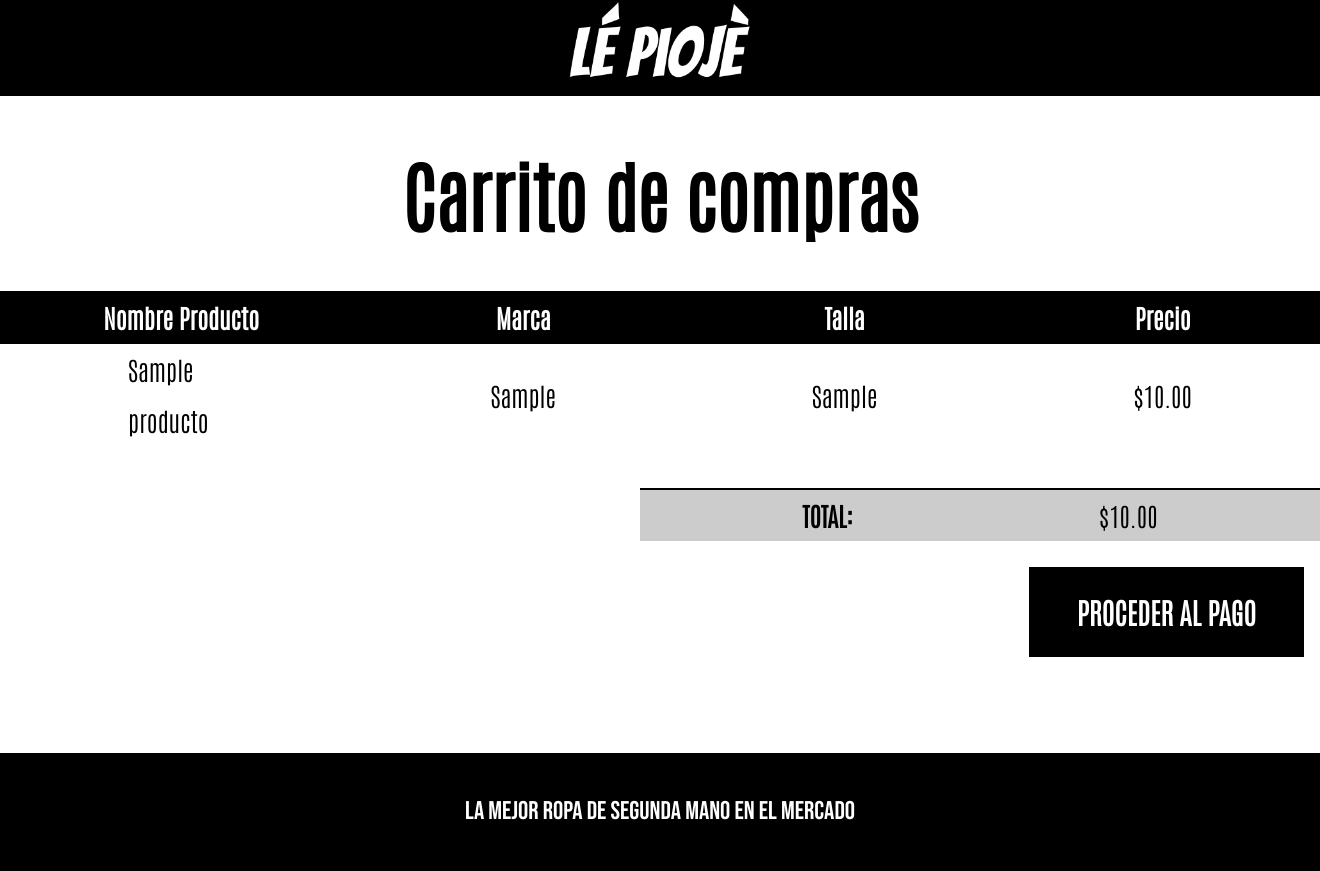
After one commit to dan13lJD/lePioje, a PHP site: page /carrito.php in a window 1320 px wide. The commit adds this page. Run offline with PHP 8.4, Linux system fonts and the light colour scheme; the visitor is signed in with stand-in values (Sample User, id 1); tables that the repository leaves empty or names only in its code hold one stand-in row (values such as "Sample post").

Commit message:
Parte de producto terminada
parte terminada

```diff
--- a/Css/estilos.css
+++ b/Css/estilos.css
@@ -464,31 +464,21 @@ img {
 }
 
 
+/* centrar la imagen del div */
+
+.centrador {
+    margin-left: auto;
+    margin-right: auto;
+    width: 12rem;
+}
+
+
 /* clase que invierte los colores de una imagen */
 
 .invertir {
     -webkit-filter: invert(100%);
     -moz-filter: invert(100%);
     filter: invert(100%);
-}
-
-
-/* centrar la imagen del div */
-
-.centrador {
-    position: relative;
-    width: 90px;
-    height: 90px;
-}
-
-.imagen {
-    position: absolute;
-    width: auto;
-    top: 0;
-    left: 37.5rem;
-    right: 0;
-    bottom: 0;
-    margin: auto;
 }
 
 
@@ -535,13 +525,14 @@ img {
 /*Estilos del modal*/
 
 .modal {
+    /* Esta clase muestra un color de fondo  negro para que se muestren las imagenes*/
     display: none;
 }
 
 .modal:target {
     display: block;
     position: fixed;
-    background: rgba(0, 0, 0, 0.8);
+    background: rgba(0, 0, 0, 0.705);
     top: 0;
     left: 0;
     width: 100%;
@@ -550,12 +541,11 @@ img {
 
 .imagen {
     width: 100%;
-    height: 50%;
     display: flex;
-    /* justify-content: center; */
     align-content: center;
     align-items: center;
-    margin-right: -350px;
+    margin-left: auto;
+    margin-right: auto;
 }
 
 .imagen a {
@@ -660,7 +650,8 @@ img {
     border: none;
     cursor: pointer;
 }
-.menu-nav input{
+
+.menu-nav input {
     background-color: black;
     color: white;
     font-family: var(--fuenteSecundaria);
@@ -673,10 +664,12 @@ img {
     background-color: white;
     color: black;
 }
-.menu-nav input:hover{
+
+.menu-nav input:hover {
     background-color: white;
     color: black;
 }
+
 .barra-negraa {
     margin-top: 20rem;
     color: yellow;
@@ -821,7 +814,8 @@ select {
 .tarjeta-producto p span {
     font-weight: 800;
 }
-.nosotros-headerprincipal{
+
+.nosotros-headerprincipal {
     background-image: url(/Imagenes/nosotros.jpeg);
     height: 17rem;
     /*Esto es para mostrar la imagen completa*/
@@ -832,46 +826,55 @@ select {
     /*Esto es para cuando hagamos pequeña la ventana se centre la img*/
     background-color: rgba(73, 7, 7, 0.6);
 }
-.nosotros-headerprincipal h2{
+
+.nosotros-headerprincipal h2 {
     margin-top: -8rem;
 }
-.nosotros-dividircontenido{
+
+.nosotros-dividircontenido {
     display: grid;
     grid-template-columns: 1fr 1fr;
     gap: 2rem;
     margin-top: 3.2rem;
+}
 
-}
-.nosotros-contenido{
+.nosotros-contenido {
     color: black;
 }
-.nosotros-contenido h2{
+
+.nosotros-contenido h2 {
     font-family: var(--fuenteSecundaria);
     text-align: center;
     font-size: 2.3rem;
 }
-.nosotros-contenido p{
+
+.nosotros-contenido p {
     text-align: justify;
     font-family: var(--fuenteSecundaria);
 }
-.nosotros-contenido-imagen{
+
+.nosotros-contenido-imagen {
     height: 30rem;
     display: block;
     margin: auto;
 }
-.redes{
-  display: flex;
-  justify-content: center;
-  gap: 3.4rem;
+
+.redes {
+    display: flex;
+    justify-content: center;
+    gap: 3.4rem;
 }
-.redes img{
+
+.redes img {
     height: 4rem;
 }
-.redes-nombre{
+
+.redes-nombre {
     text-align: center;
     font-family: var(--fuenteSecundaria);
 }
-.hombre{
+
+.hombre {
     background-image: url(/Imagenes/Hombre.jpg);
     height: 25rem;
     /*Esto es para mostrar la imagen completa*/
@@ -882,15 +885,62 @@ select {
     /*Esto es para cuando hagamos pequeña la ventana se centre la img*/
     background-color: rgba(73, 7, 7, 0.6);
 }
-.ropaHombre{
+
+.ropaHombre {
     display: grid;
     text-align: center;
     grid-template-columns: 1fr 1fr 1fr;
 }
-.ropaHombre img{
+
+.ropaHombre img {
     width: 12rem;
     height: 12rem;
     display: block;
     margin-left: auto;
     margin-right: auto;
 }
+
+
+/* Estilos para el carrito de compras
+---Autor: daniel jimenez diaz
+*/
+
+table {
+    width: 100%;
+    border-spacing: 0;
+    background-color: #000;
+    font-family: var(--fuentePirncipal);
+    color: #fff;
+}
+
+td {
+    width: 100%;
+    padding: 0 8rem 1rem 8rem;
+    background-color: #fff;
+    color: #000;
+}
+
+.total {
+    border-color: #000;
+    width: 100%;
+    font-family: var(--fuentePirncipal);
+}
+
+.total p {
+    text-align: center;
+    margin-left: 40rem;
+    border-top: 2px solid #000;
+    background-color: #ccc;
+}
+
+.total span {
+    font-weight: 700;
+    padding-right: 15rem;
+}
+
+.izquierda {
+    display: flex;
+    align-items: flex-end;
+    justify-content: flex-end;
+    padding-right: 1rem;
+}
--- /dev/null
+++ b/carrito.php
@@ -0,0 +1,87 @@
+<?php
+#este archivo muestra los productos del carrito del cliente
+#autor: daniel jimenez diaz
+require 'includes/app.php';
+session_start();
+$nom = $_SESSION['NOMBRE'];
+$idUsuario = $_SESSION['ID_USUARIO'];
+if ($nom == null && $idUsuario == null) {
+    //no funciona?
+    header('Location: /index.php');
+}
+
+#Consultamos los productos del carrito de compras
+$query = "SELECT ID_PRODUCTO FROM CARRITO WHERE ID_USUARIO = {$idUsuario}";
+$resultadoConsultaProductos = mysqli_query($db, $query);
+
+$total = 0;
+
+?>
+<!DOCTYPE html>
+<html lang="en">
+<head>
+        <meta charset="UTF-8">
+        <meta http-equiv="X-UA-Compatible" content="IE=edge">
+        <meta name="viewport" content="width=device-width, initial-scale=1.0">
+        <title>Carrito de compras | Lé piojè</title>
+        <link rel="stylesheet" href="Css/Normalice.css">
+        <link rel="preconnect" href="https://fonts.gstatic.com">
+        <link href="https://fonts.googleapis.com/css2?family=Antonio:wght@200&display=swap" rel="stylesheet">
+        <link rel="preconnect" href="https://fonts.gstatic.com">
+        <link rel="preconnect" href="https://fonts.gstatic.com">
+        <link href="https://fonts.googleapis.com/css2?family=Anton&display=swap" rel="stylesheet">
+        <link href="https://fonts.googleapis.com/css2?family=Bebas+Neue&display=swap" rel="stylesheet">
+        <link rel="stylesheet" href="Css/estilos.css">
+</head>
+<body>
+        <header class="header-interno">
+                <div class="centrador">
+                        <img class=" imagen invertir" src="/Imagenes/logoNegro.png" alt="">
+                </div>
+        </header>
+
+        <main>
+                <h1 class="centrar-texto">Carrito de compras</h1>
+
+                <table class="productos">
+                        <thead>
+                                <tr>
+                                        <th>Nombre Producto</th>
+                                        <th>Marca</th>
+                                        <th>Talla</th>
+                                        <th>Precio</th>
+                                        <!-- <th>Eliminar</th> -->
+                                </tr>
+                        </thead>
+                        <tbody>
+                                <?php while ($productos = mysqli_fetch_assoc($resultadoConsultaProductos)):?>
+                                        <?php $query = "SELECT ID_PRODUCTO, NOMBRE, MARCA, TALLA, PRECIO FROM PRODUCTO WHERE ID_PRODUCTO = {$productos['ID_PRODUCTO']}"; ?>
+                                        <?php $resultado = mysqli_query($db, $query);?>
+                                        <?php while($p = mysqli_fetch_assoc($resultado)):?>
+                                                <tr>
+                                                        <td><?php echo $p['NOMBRE'];?></td>
+                                                        <td><?php echo $p['MARCA'];?></td>
+                                                        <td><?php echo $p['TALLA'];?></td>
+                                                        <td><?php echo "$".$p['PRECIO'].".00";?></td>
+                                                        <?php $total = $total + $p['PRECIO'];?>
+                                                </tr>
+                                        <?php endwhile;?>
+
+                                <?php endwhile; ?>
+                        </tbody>
+                </table>
+                <div class="total">
+                        <p><span>TOTAL:</span> <?php echo "$".$total.".00";?> </p>
+                        <div class="izquierda">
+                                <a href="#" class="boton">Proceder al pago</a>
+                        </div>
+                </div>
+        </main>
+
+        <footer class="footer">
+                <div class="footer-texto">
+                <p>La mejor ropa de segunda mano en el mercado</p>
+                </div>
+        </footer>
+</body>
+</html>
--- a/menuDeUsuario.php
+++ b/menuDeUsuario.php
@@ -256,10 +256,10 @@ echo "<a href='index.php'>cerrar sesion</a>";
         </div>
     </main>
 
-    <script src="JS/scripts.js"></script>
     <script src="https://code.jquery.com/jquery-3.6.0.min.js" integrity="sha256-/xUj+3OJU5yExlq6GSYGSHk7tPXikynS7ogEvDej/m4=" crossorigin="anonymous"></script>
     <script src="https://cdn.jsdelivr.net/npm/jquery-validation@1.19.3/dist/jquery.validate.js"></script>
     <script src="JS/app.js"></script>
+    <script src="JS/scripts.js"></script>
 </body>
 
 </html>
```
Also changed, not shown: includes/agregarP.php (added, +20 -0 lines), includes/eliminarP.php (added, +20 -0 lines), productoIndividual.php (+62 -57 lines), icon.ico (added).
